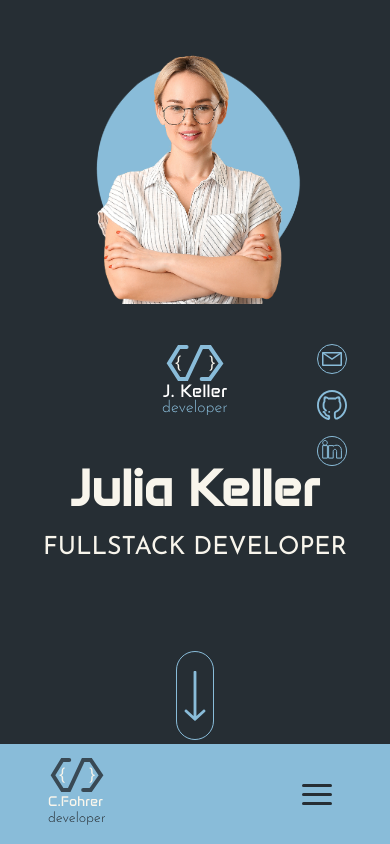
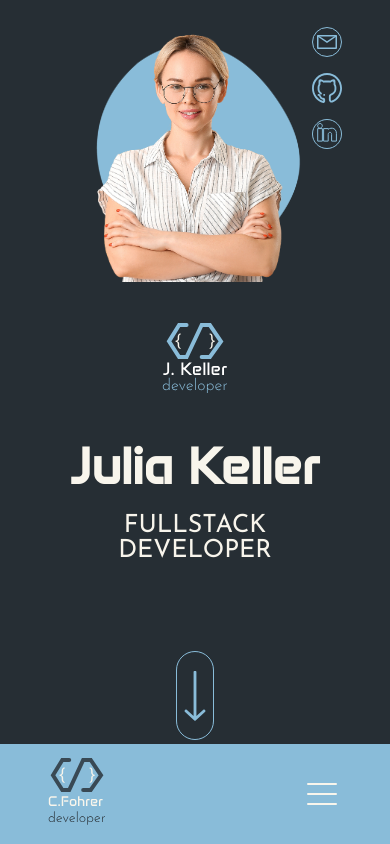
Before and after one commit to JuliaKeller13/portfolio, an Angular app: page / in a window 390 px wide. Shown: the top 844 px of the page. Built offline with nearby package versions, Linux system fonts and the light colour scheme.

Commit message:
burger button update

```diff
--- a/src/app/features/home/sections/hero/hero.html
+++ b/src/app/features/home/sections/hero/hero.html
@@ -4,11 +4,14 @@
       <img src="imgs/subject 3.png" alt="person photo" />
     </div>
     <div class="hero-content">
-      <app-social-icons></app-social-icons>
-      <div class="logo-container">
-        <img class="logo-base" src="icons/logo-hero-wo.svg" alt="logo" />
-        <img class="logo-overlay" src="icons/logo-hero-o.svg" alt="logo" />
+      <div class="logo-icon">
+        <div class="logo-container">
+          <img class="logo-base" src="icons/logo-hero-wo.svg" alt="logo" />
+          <img class="logo-overlay" src="icons/logo-hero-o.svg" alt="logo" />
+        </div>
+        <app-social-icons></app-social-icons>
       </div>
+
       <h1>Julia Keller</h1>
       <p>FULLSTACK DEVELOPER</p>
       <div class="arrow-buttons">
--- a/src/app/features/home/sections/hero/hero.scss
+++ b/src/app/features/home/sections/hero/hero.scss
@@ -13,7 +13,8 @@
 
 .inner-container {
   @include mx.flex-center;
-  gap: 5rem;
+  gap: clamp(2rem, 5vw, 100px);
+  position: relative;
 }
 
 h1 {
@@ -109,13 +110,12 @@ p {
 .hero-content {
   @include mx.flex-center;
   flex-direction: column;
-  position: relative;
+}
 
-  app-social-icons {
-    position: absolute;
-    top: 0;
-    right: 0;
-  }
+app-social-icons {
+  position: absolute;
+  top: 0;
+  right: 0;
 }
 
 @media (max-width: 768px) {
--- a/src/app/layout/navbar/navbar.html
+++ b/src/app/layout/navbar/navbar.html
@@ -4,11 +4,7 @@
       <img src="icons/logo-dark.svg" alt="Logo">
     </a>
 
-    <button class="burger" [class.open]="menuOpen()" (click)="toggleMenu()">
-      <span></span>
-      <span></span>
-      <span></span>
-    </button>
+    <app-burger-button [isActive]="menuOpen()" (toggled)="toggleMenu()"></app-burger-button>
 
     <ul [class.show]="menuOpen()">
       <li><a [class.active]="activeSection() === 'about'" (click)="scrollToSection('about')">Why me</a></li>
--- a/src/app/layout/navbar/navbar.scss
+++ b/src/app/layout/navbar/navbar.scss
@@ -23,7 +23,7 @@ nav {
   > ul {
     list-style: none;
     display: flex;
-    gap: 100px;
+    gap: clamp(1.5rem, 5vw, 100px);
   }
 }
 
@@ -51,41 +51,12 @@ a {
   }
 }
 
-.logo-nav{
-    padding: 0;
-  }
+.logo-nav {
+  padding: 0;
+}
 
-.burger {
+app-burger-button {
   display: none;
-  flex-direction: column;
-  justify-content: center;
-  gap: 6px;
-  background: none;
-  border: none;
-  cursor: pointer;
-  padding: 10px;
-  z-index: 600;
-
-  span {
-    display: block;
-    width: 30px;
-    height: 3px;
-    background-color: $bg-color;
-    border-radius: 2px;
-    transition: transform 0.3s ease, opacity 0.3s ease;
-  }
-
-  &.open {
-    span:nth-child(1) {
-      transform: translateY(9px) rotate(45deg);
-    }
-    span:nth-child(2) {
-      opacity: 0;
-    }
-    span:nth-child(3) {
-      transform: translateY(-9px) rotate(-45deg);
-    }
-  }
 }
 
 .lang-switcher {
@@ -114,11 +85,9 @@ a {
   }
 }
 
-
-@media (max-width: 768px) {
-
-  .burger {
-    display: flex;
+@media (max-width: 1000px) {
+  app-burger-button {
+    display: block;
   }
 
   nav > ul {
@@ -137,7 +106,9 @@ a {
     justify-content: center;
     align-items: center;
     gap: 20px;
-    transition: transform 0.4s ease, opacity 0.4s ease;
+    transition:
+      transform 0.4s ease,
+      opacity 0.4s ease;
     opacity: 0;
     z-index: 550;
 
--- a/src/app/layout/navbar/navbar.ts
+++ b/src/app/layout/navbar/navbar.ts
@@ -1,10 +1,11 @@
 import { Component, inject, signal, OnInit, OnDestroy } from '@angular/core';
 import { ScrollService } from '../../shared/services/scroll.service';
+import { BurgerButton } from '../../shared/components/burger-button/burger-button';
 
 @Component({
   selector: 'app-navbar',
   standalone: true,
-  imports: [],
+  imports: [BurgerButton],
   templateUrl: './navbar.html',
   styleUrl: './navbar.scss',
 })
--- /dev/null
+++ b/src/app/shared/components/burger-button/burger-button.html
@@ -0,0 +1,5 @@
+<button class="menu-btn" aria-label="menu" [class.is-active]="isActive()" (click)="toggle()">
+  <span class="line"></span>
+  <span class="line"></span>
+  <span class="line"></span>
+</button>
--- /dev/null
+++ b/src/app/shared/components/burger-button/burger-button.scss
@@ -0,0 +1,55 @@
+@use '../../../styles/abstracts/variables' as *;
+
+$btn-size: 40px;
+$line-width: 30px;
+$line-height: 2px;
+$line-height-active: 3px;
+$line-spacing: 8px;
+
+.menu-btn {
+  width: $btn-size;
+  height: $btn-size;
+  display: flex;
+  flex-direction: column;
+  justify-content: center;
+  align-items: center;
+  gap: $line-spacing;
+  background: transparent;
+  border: none;
+  cursor: pointer;
+  padding: 0;
+  z-index: 600;
+
+  .line {
+    width: $line-width;
+    height: 0;
+    background-color: transparent;
+    border-top: $line-height solid $secondary-color;
+    border-radius: 1px;
+    transition: all 0.3s ease-in-out;
+    transform-origin: center;
+  }
+
+  @media (hover: hover) {
+    &:hover .line:nth-child(2) {
+      width: $line-width * 0.6;
+    }
+  }
+
+  &.is-active {
+    .line {
+      border-top-width: $line-height-active;
+
+      &:nth-child(1) {
+        transform: translateY($line-height-active + $line-spacing) rotate(45deg);
+      }
+      &:nth-child(2) {
+        width: 0;
+        opacity: 0;
+      }
+      &:nth-child(3) {
+        transform: translateY(-($line-height-active + $line-spacing)) rotate(-45deg);
+      }
+    }
+  }
+}
--- /dev/null
+++ b/src/app/shared/components/burger-button/burger-button.ts
@@ -0,0 +1,16 @@
+import { Component, input, output } from '@angular/core';
+
+@Component({
+  selector: 'app-burger-button',
+  standalone: true,
+  templateUrl: './burger-button.html',
+  styleUrl: './burger-button.scss',
+})
+export class BurgerButton {
+  isActive = input(false);
+  toggled = output<void>();
+
+  toggle() {
+    this.toggled.emit();
+  }
+}
--- a/src/app/shared/components/section/section.scss
+++ b/src/app/shared/components/section/section.scss
@@ -7,5 +7,6 @@ section {
   .inner-container {
     max-width: 1440px;
     width: 100%;
+    margin-inline: clamp(3rem, 2vw + 1rem, 6rem);
   }
 }
```
